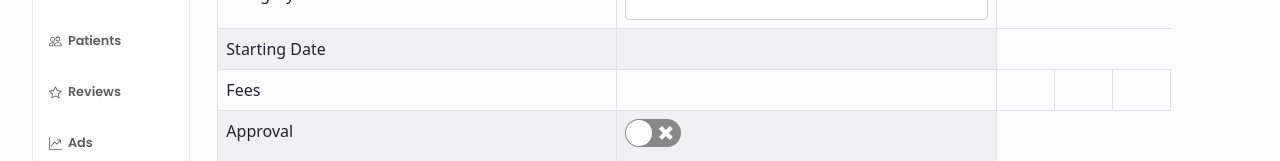
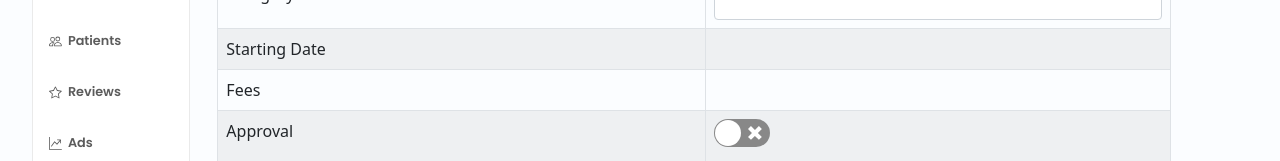
Before and after one commit to iqbalwalii/kashmirCure, a Next.js app: page /doctor/1 in a window 1280 px wide. Shown: the part 208-369 px from the top of the page. Built offline with nearby package versions, Linux system fonts and the light colour scheme; no server answers.

Commit message:
new changes

```diff
--- a/src/pages/doctor/[id].js
+++ b/src/pages/doctor/[id].js
@@ -124,9 +124,7 @@ const Doctor = (props) => {
               <tr>
                 <td>Fees</td>
                 <td>{doctor?.consultation_fee}</td>
-                <td>{doctor?.consultation_fee}</td>
-                <td>{doctor?.consultation_fee}</td>
-                <td>{doctor?.consultation_fee}</td>
+
               </tr>
               <tr>
                 <td>Approval</td>
```
